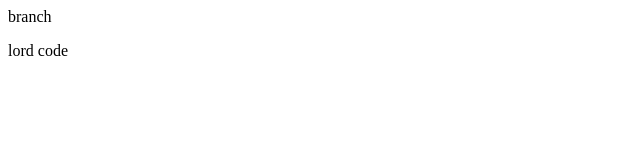
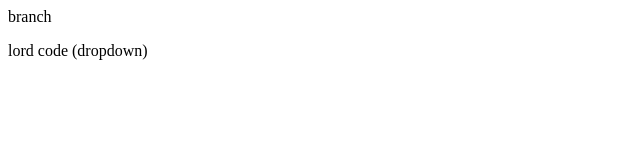
Before and after one commit to code4akc/local-repo, a plain HTML site: page index.html in a window 1280 px wide. Shown: the full height of the page, 0-640 px from the left. Drawn offline with Linux system fonts and the light colour scheme.

Commit message:
add dpdn

```diff
--- a/index.html
+++ b/index.html
@@ -1,2 +1,2 @@
 <p> branch </p>
-<p> lord code</p>
+<p> lord code (dropdown)</p>
```
